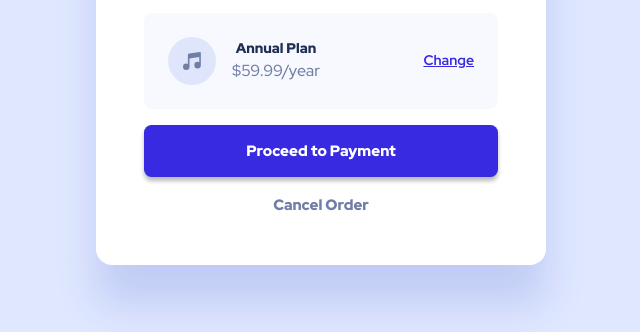
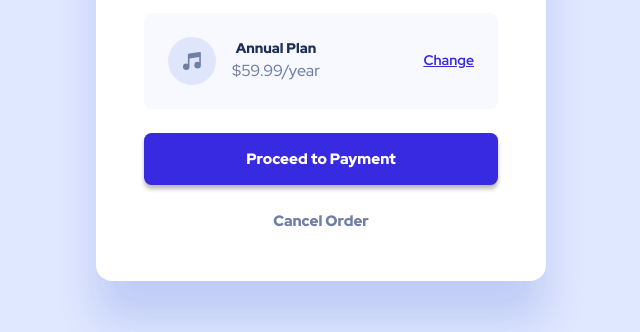
Before and after one commit to mhykah-webdev/order-summary, a plain HTML site: page index.html in a window 1280 px wide. Shown: the part 468-800 px from the top of the page, without its empty margins (319-959 px from the left). Drawn offline with Linux system fonts and the light colour scheme.

Commit message:
Increased gap in blurb

```diff
--- a/style.css
+++ b/style.css
@@ -116,7 +116,7 @@ body {
 .order-card .card-blurb {
     text-align: center;
     display: grid;
-    gap: 1em;
+    gap: 1.5em;
     padding: 2em;
 }
 
```
